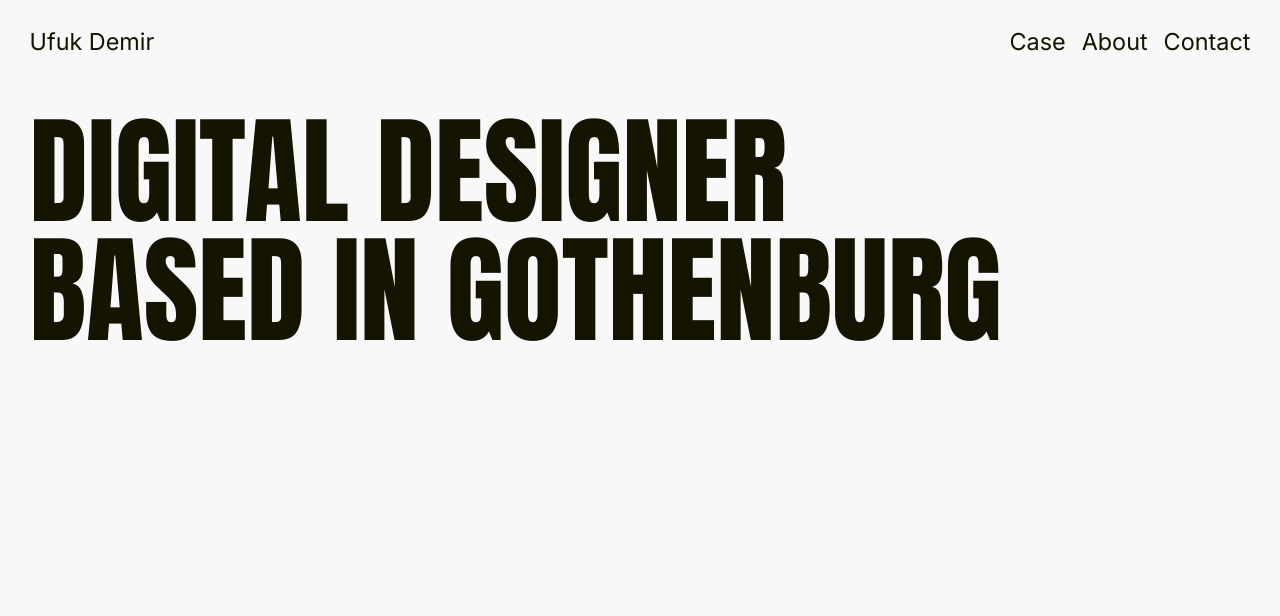
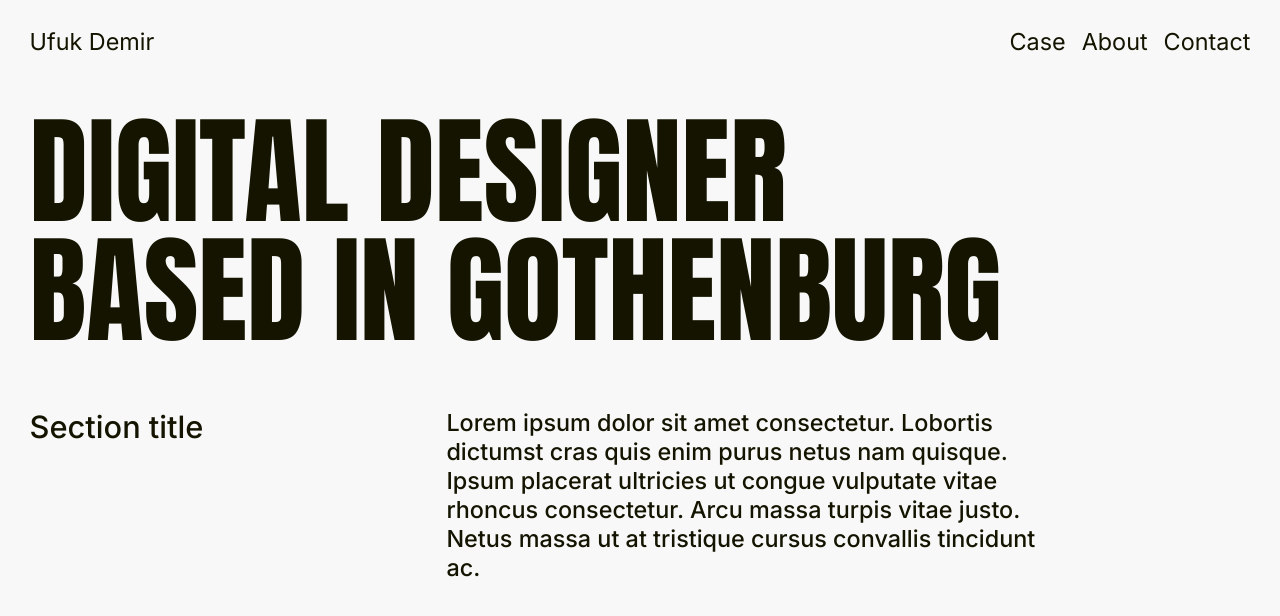
Before and after one commit to jenswaern/ufuk-portfolio, a plain HTML site: page index.html in a window 1280 px wide. Drawn offline with Linux system fonts and the light colour scheme.

Commit message:
Bygg textsektionen
"Section title" som <h2> i kolumn 1–4 och brödtexten i kolumn
5–10 på desktop, staplade över hela bredden på mobil.

Co-Authored-By: Claude Opus 5.5 <noreply@anthropic.com>

```diff
--- a/css/components.css
+++ b/css/components.css
@@ -123,3 +123,28 @@
     display: block;
   }
 }
+
+/* ---------- Textsektion (Figma: "Text Section") ---------- */
+
+.text-section {
+  align-items: start;
+}
+
+/* Mobil: rubriken över texten, båda över hela bredden. */
+.text-section__title,
+.text-section__body {
+  grid-column: 1 / -1;
+}
+
+/* Desktop: rubriken i kolumn 1–4 och texten i kolumn 5–10, på samma rad. */
+@media (min-width: 48em) {
+  .text-section__title {
+    grid-column: 1 / span 4;
+    grid-row: 1;
+  }
+
+  .text-section__body {
+    grid-column: 5 / span 6;
+    grid-row: 1;
+  }
+}
--- a/index.html
+++ b/index.html
@@ -51,7 +51,15 @@
         </h1>
       </section>
 
-      <!-- Steg 4: Textsektion -->
+      <section class="text-section grid" aria-labelledby="text-section-title">
+        <h2 class="text-section__title subheading" id="text-section-title">Section title</h2>
+        <p class="text-section__body body">
+          Lorem ipsum dolor sit amet consectetur. Lobortis dictumst cras quis enim purus netus nam
+          quisque. Ipsum placerat ultricies ut congue vulputate vitae rhoncus consectetur. Arcu massa
+          turpis vitae justo. Netus massa ut at tristique cursus convallis tincidunt ac.
+        </p>
+      </section>
+
       <!-- Steg 5: Galleri -->
       <!-- Steg 6: Kompetenser -->
       <!-- Steg 7: Om mig -->
```
Also changed, not shown: 1 other file.
